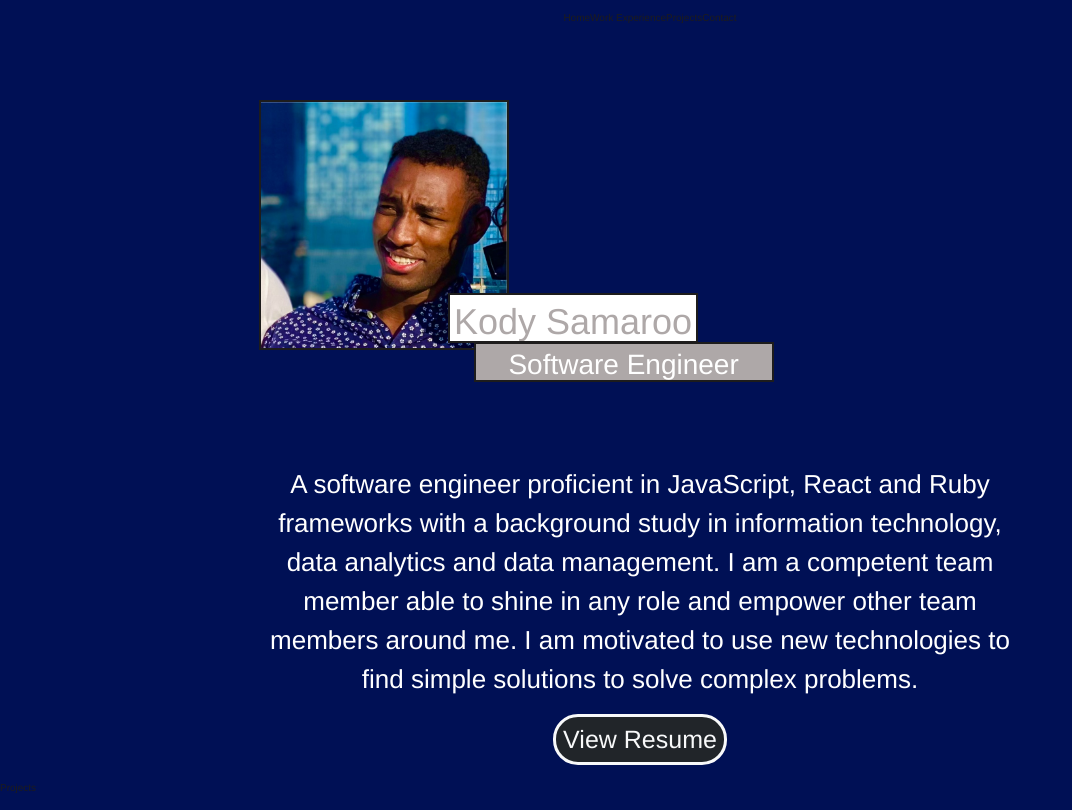
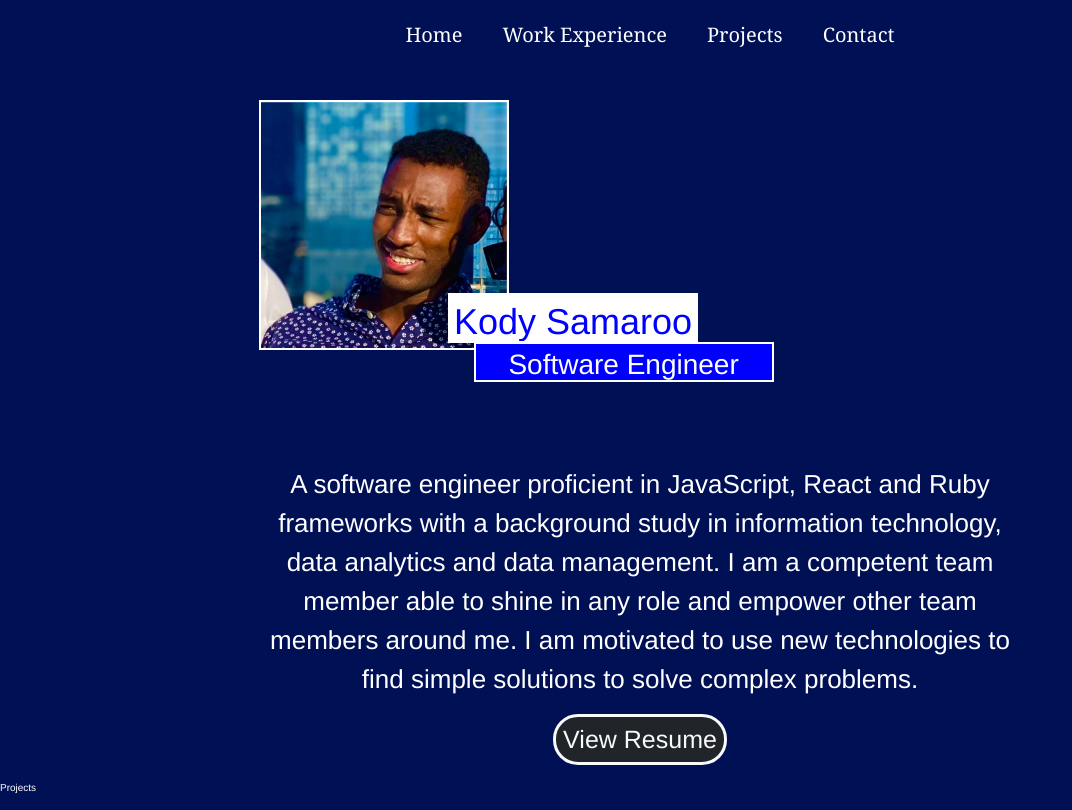
Before and after one commit to kody-samaroo/portfolio2.0, a React (Create React App) app: page / in a window 1280 px wide. Shown: the whole page, without its empty margins (0-1072 px from the left). Built offline with nearby package versions, Linux system fonts and the light colour scheme.

Commit message:
fixed navbar stylesheet

```diff
--- a/src/components/Navbar.js
+++ b/src/components/Navbar.js
@@ -35,7 +35,7 @@ function Navbar() {
             </div>
             <li>
                 <div
-                    className="inactive"
+                    className="nav-title inactive"
                     activeClassName="active"
                     role="button"
                     onClick={() => { setShowNav(!showNav); scrollToSection(0)}}
@@ -46,7 +46,7 @@ function Navbar() {
 
             <li>
                 <div
-                    className="inactive"
+                    className="nav-title inactive"
                     activeClassName="active"
                     role="button"
                     onClick={() => { setShowNav(!showNav); scrollToSection(650)}}
@@ -57,7 +57,7 @@ function Navbar() {
 
             <li>
                 <div
-                    className="inactive"
+                    className="nav-title inactive"
                     activeClassName="active"
                     role="button"
                     onClick={() => { setShowNav(!showNav); scrollToSection(1200)}}
@@ -68,7 +68,7 @@ function Navbar() {
 
             <li>
                 <div
-                    className="inactive"
+                    className="nav-title inactive"
                     activeClassName="active"
                     role="button"
                     onClick={() => { setShowNav(!showNav); scrollToSection(1850)}}
--- a/src/styles/GlobalStyles.js
+++ b/src/styles/GlobalStyles.js
@@ -8,10 +8,10 @@ const GlobalStyles = createGlobalStyle`
   }
   :root{
     --bg-color: #001055;
-    --text-color: #1D1C1C;
-    --accent-color-1: #AEA8A8;
-    --accent-color-2: #FFF;
-    --accent-color-3: #000;
+    --text-color: white;
+    --accent-color-1: blue;
+    --accent-color-2: white;
+    --accent-color-3: black;
   }
   html{
     font-size: 10px;
--- a/src/styles/NavStyles.js
+++ b/src/styles/NavStyles.js
@@ -21,7 +21,7 @@ export const NavStyles = styled.nav`
         background-color: var(--accent-color-1);
       }
     }
-    a {
+    .nav-title {
       display: inline-block;
       font-family: 'Georgia';
       padding: 1rem 2rem;
```
